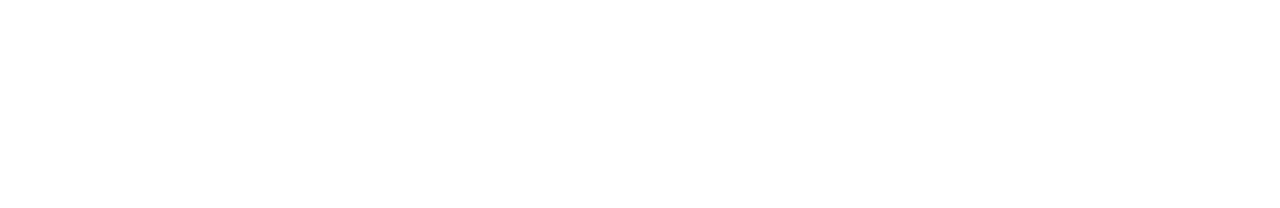
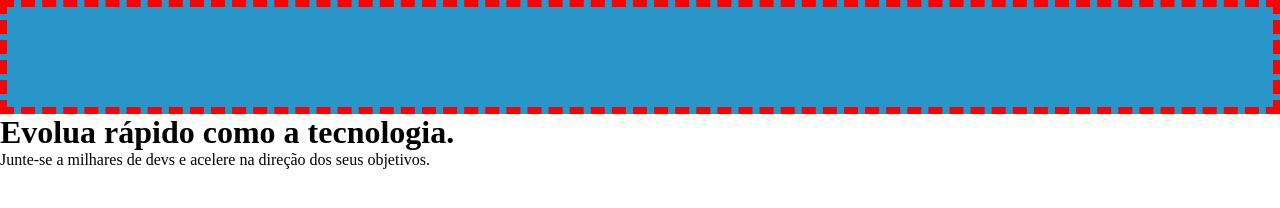
Before and after one commit to gacolombo/background-estudos, a plain HTML site: page index.html in a window 1280 px wide. Drawn offline with Linux system fonts and the light colour scheme.

Commit message:
demonstrando pela primeira vez o background

```diff
--- a/index.html
+++ b/index.html
@@ -8,6 +8,12 @@
     <title>Background</title>
 </head>
 <body>
+    <header>
 
+    </header>
+    <main>
+        <h1>Evolua rápido como a tecnologia.</h1>
+        <p>Junte-se a milhares de devs e acelere na direção dos seus objetivos.</p>
+    </main>
 </body>
 </html>
--- a/style.css
+++ b/style.css
@@ -0,0 +1,9 @@
+*{
+    margin: 0;
+}
+
+header{
+    height: 100px;
+    border: 7px dashed red;
+    background-color: rgb(40, 150, 200);
+}
```
